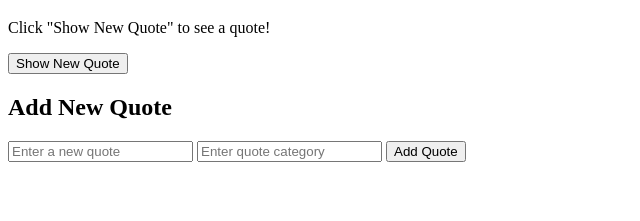
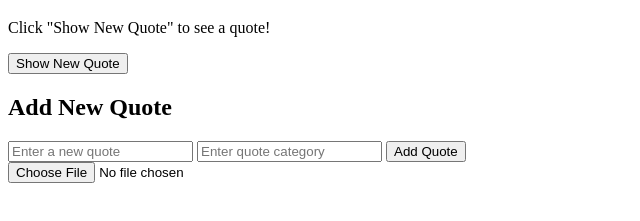
Before and after one commit to Angi-Tsh/alx_fe_javascript, a plain HTML site: page dom-manipulation/index.html in a window 1280 px wide. Shown: the part 61-282 px from the top of the page, without its empty margins (0-640 px from the left). Drawn offline with Linux system fonts and the light colour scheme.

Commit message:
Implementing Web Storage and JSON Handling

```diff
--- a/dom-manipulation/index.html
+++ b/dom-manipulation/index.html
@@ -22,6 +22,7 @@
       <input id="newQuoteCategory" type="text" placeholder="Enter quote category" />
       <button id= "addQouteButton" onclick="addQuote()">Add Quote</button>
     </div>
+    <input type="file" id="importFile" accept=".json" onchange="importFromJsonFile(event)" />
 
 
     <script src="script.js"></script>
--- a/dom-manipulation/script.js
+++ b/dom-manipulation/script.js
@@ -108,3 +108,23 @@ function updateAllQuotesList() {
 newQuoteBtn.addEventListener('click', showRandomQuote);
 // Link the 'Add Quote' button to the createAddQuoteForm function as specified
 addQuoteBtn.addEventListener('click', createAddQuoteForm);
+
+////////////////////////
+//Save current qoutes array to Local storage
+function saveQuotes(){
+    //the array, as an object, is converted into a a string first before saving.
+    localStorage.setItem('qoutes',JSON.stringify(quotes)); //qoutes are already an object
+}
+
+//Implementing web storage
+function importFromJsonFile(event) {
+    const fileReader = new FileReader();
+    fileReader.onload = function(event) {
+      const importedQuotes = JSON.parse(event.target.result);
+      quotes.push(...importedQuotes);
+      saveQuotes(); //save updated qoutes to local storage
+      showRandomQuote(),
+      alert('Quotes imported successfully!');
+    };
+    fileReader.readAsText(event.target.files[0]);
+  }
```
